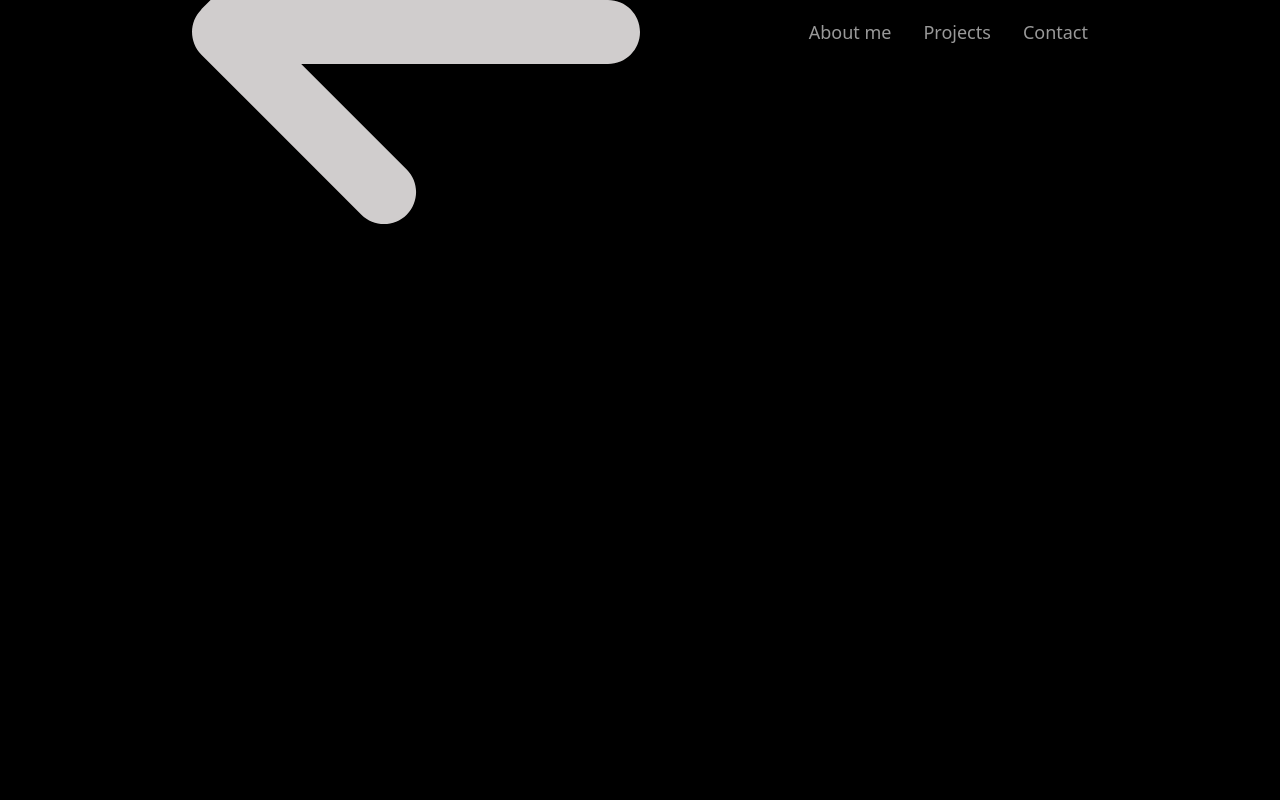
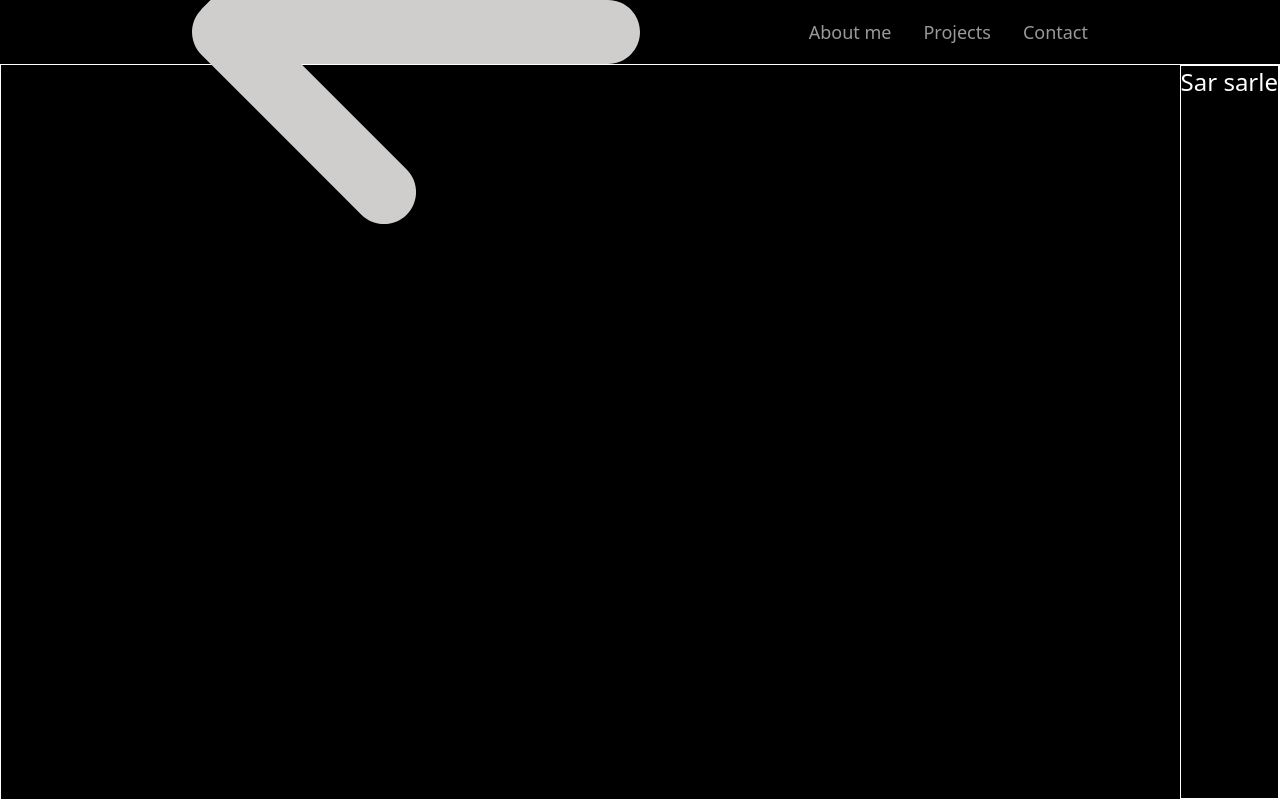
Before and after one commit to kapilsarma2002/portfolio, a Next.js app: page /about in a window 1280 px wide. Built offline with nearby package versions, Linux system fonts and the light colour scheme.

Commit message:
about-me

```diff
--- a/app/about/page.tsx
+++ b/app/about/page.tsx
@@ -1,12 +1,19 @@
 import Navbar from "@/components/Navbar";
+import Image from "next/image";
 
 const About = () => {
   return (
     <div className="h-screen w-screen">
       <Navbar />
-      {/* <div className="h-full"> */}
-
-      {/* </div> */}
+      <div className="h-[calc(100vh-4rem)] w-screen flex flex-row justify-between items-center border border-white">
+        <div className="h-full w-[400px]">
+        </div>
+        <div className="h-full w-[100vw-600px] border border-white">
+          <div className="h-full w-full text-slate text-2xl">
+            Sar sarle
+          </div>
+        </div>
+      </div>
     </div>
   )
 }
--- a/app/contact/page.tsx
+++ b/app/contact/page.tsx
@@ -7,7 +7,7 @@ const Profiles = [
     icon: 'Github',
     id: '@kapilsarma2002',
     link: 'https://www.github.com/kapilsarma2002',
-    iconLink: '/../public/github.png',
+    iconLink: '/@/public/github.png',
     color: 'black',
   },
   {
@@ -15,7 +15,7 @@ const Profiles = [
     icon: 'LinkedIn',
     id: 'Kapil Sarma',
     link: 'https://www.linkedin.com/in/kapil-sarma-5bb174184/',
-    iconLink: '/../public/linkedin.png',
+    iconLink: '/@/public/linkedin.png',
     color: 'blue',
   },
   {
@@ -23,7 +23,7 @@ const Profiles = [
     icon: 'Twitter',
     id: '@kapil_sarma_17',
     link: 'https://www.twitter.com/kapil_sarma_17',
-    iconLink: '/../public/twitter.png',
+    iconLink: '/@/public/twitter.png',
     color: 'blue',
   },
   {
@@ -31,7 +31,7 @@ const Profiles = [
     icon: 'Email',
     id: 'sarmakapil1817@gmail.com',
     link: 'mailto:sarmakapil1817@gmail.com',
-    iconLink: '/../public/mail.png',
+    iconLink: '/@/public/mail.png',
     color: 'red',
   },
   {
@@ -39,7 +39,7 @@ const Profiles = [
     icon: 'Insta',
     id: '@_kapilsarma_',
     link: 'https://www.instagram.com/_kapilsarma_/?next=%2F',
-    iconLink: '/../public/insta.webp',
+    iconLink: '/@/public/insta.webp',
     color: 'pink',
   },
 ]
--- a/app/project/page.tsx
+++ b/app/project/page.tsx
@@ -1,6 +1,6 @@
 import Navbar from '@/components/Navbar'
 import ProjectCard from '@/components/ProjectCard'
-import github from '@/public/github.png'
+import github from '@/public/github2.png'
 import Image from 'next/image'
 import Link from 'next/link'
 
@@ -66,7 +66,7 @@ const Project = () => {
           <div className="text-xl text-zinc-400">
             For more projects please visit my github page
           </div>
-          <Image src={github} alt="github" height="20" width="20" />
+          <Image src={github} alt="github" height="40" width="40" />
         </Link>
       </div>
     </div>
```
Also changed, not shown: public/github2.png (added).
